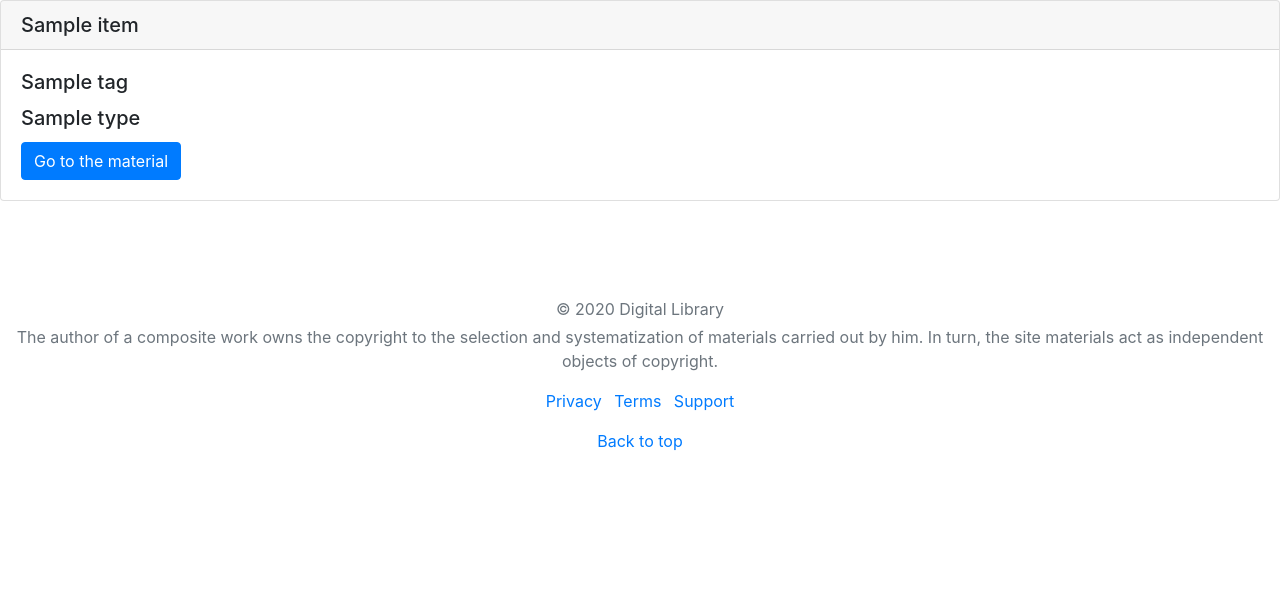
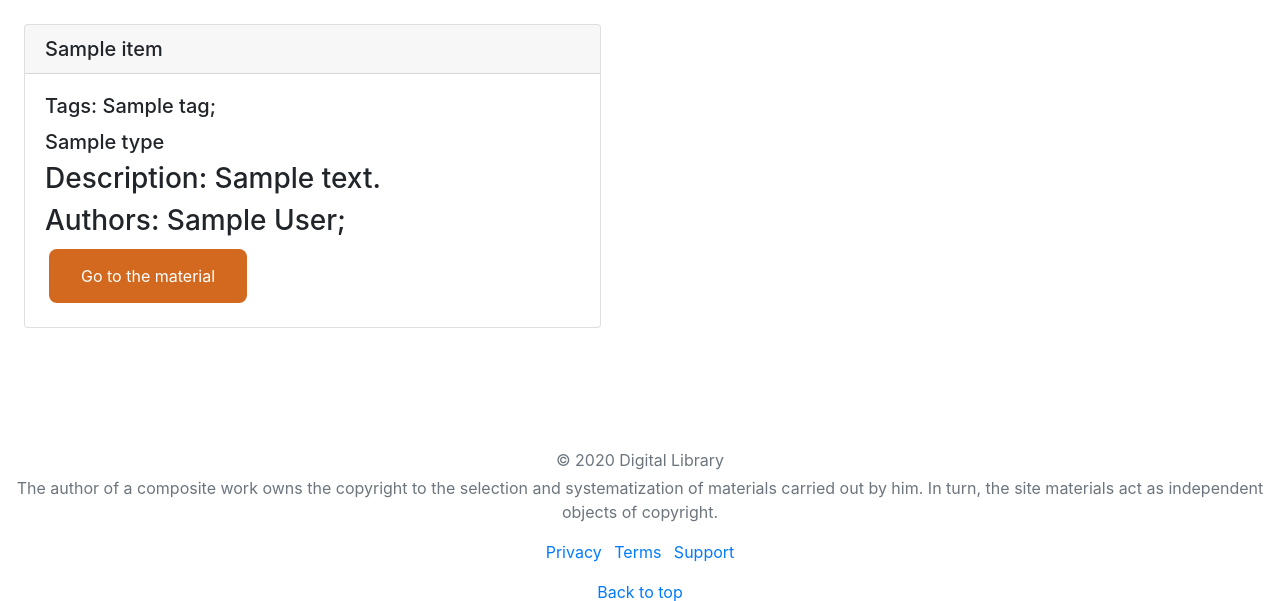
Before and after one commit to PurplePegasuss/Digital-Library-BS19-06, a Flask app: template digital_library/views/templates/list_of_materials.html in a window 1280 px wide. Shown: the part 56-657 px from the top of the page. Run offline with Flask 2, Linux system fonts and the light colour scheme; the template is opened without the code that fills it: most values are stand-ins (such as "Sample title", 1, 10 or a date in 2020).

Commit message:
Design is improved

```diff
--- a/digital_library/views/templates/_page.html
+++ b/digital_library/views/templates/_page.html
@@ -6,6 +6,19 @@
             <style>
                 .bg-moodle {
                      background-color: #d2691e;
+                }
+                .button {
+                    background-color: #d2691e;
+                    border: none;
+                    color: white;
+                    display: inline-block;
+                    padding: 15px 32px;
+                    text-align: center;
+                    text-decoration: none;
+                    font-size: 16px;
+                    cursor: pointer;
+                    border-radius: 8px;
+                    margin: 4px 4px;
                 }
             </style>
         {% endblock %}
--- a/digital_library/views/templates/list_of_materials.html
+++ b/digital_library/views/templates/list_of_materials.html
@@ -1,16 +1,33 @@
 <!--Author: Andrey-->
 {% extends '_page.html' %}
 {% block content %}
-    <div class="card">
-        {% for item in data.items() %}
-            <h5 class="card-header">{{ item["title"] }}</h5>
-            <div class="card-body">
-                {% for tag in item['tags']%}
-                    <h5 class="card-title">{{tag}}</h5>
-                {% endfor %}
-                <h5 class="card-title">{{ item["type"] }}</h5>
-                <a class="btn btn-primary" href={{ url_for('index.material', material_id = id) }}>Go to the material</a>
+    {% for item in data%}
+        {% if loop.index0%2 ==0 %}
+            <div class = "row .row-cols-1">
+        {%  endif %}
+        <div class="col-sm-6">
+            <div class="card card-height: 100% m-4" >
+                <h5 class="card-header">{{ item["title"] }}</h5>
+                <div class="card-body">
+                    <h5 class="card-title">
+                        Tags:
+                        {% for tag in item['tags']%}
+                            {{tag}};
+                        {% endfor %}
+                    </h5>
+                    <h5 class="card-text">{{ item["type"] }}</h5>
+                    <h3 class="card-text">Description: {{ item["description"] }}</h3>
+                    <h3 class="card-text">Authors:
+                        {% for author in item['authors']%}
+                            {{author}};
+                        {% endfor %}
+                    </h3>
+                    <a class="button" href={{ url_for('index.material', material_id = item['id']) }}>Go to the material</a>
+                </div>
             </div>
-        {%  endfor %}
-    </div>
+        </div>
+        {% if loop.index0%2==1 or loop.last %}
+            </div>
+        {%  endif %}
+    {%  endfor %}
 {% endblock %}
--- /dev/null
+++ b/digital_library/views/templates/material.html
@@ -0,0 +1,4 @@
+{% extends '_page.html' %}
+{%  block content %}
+
+{%  endblock %}
```
Also changed, not shown: data/db.sqlite, digital_library/views/templates/comment_section.html (deleted).
